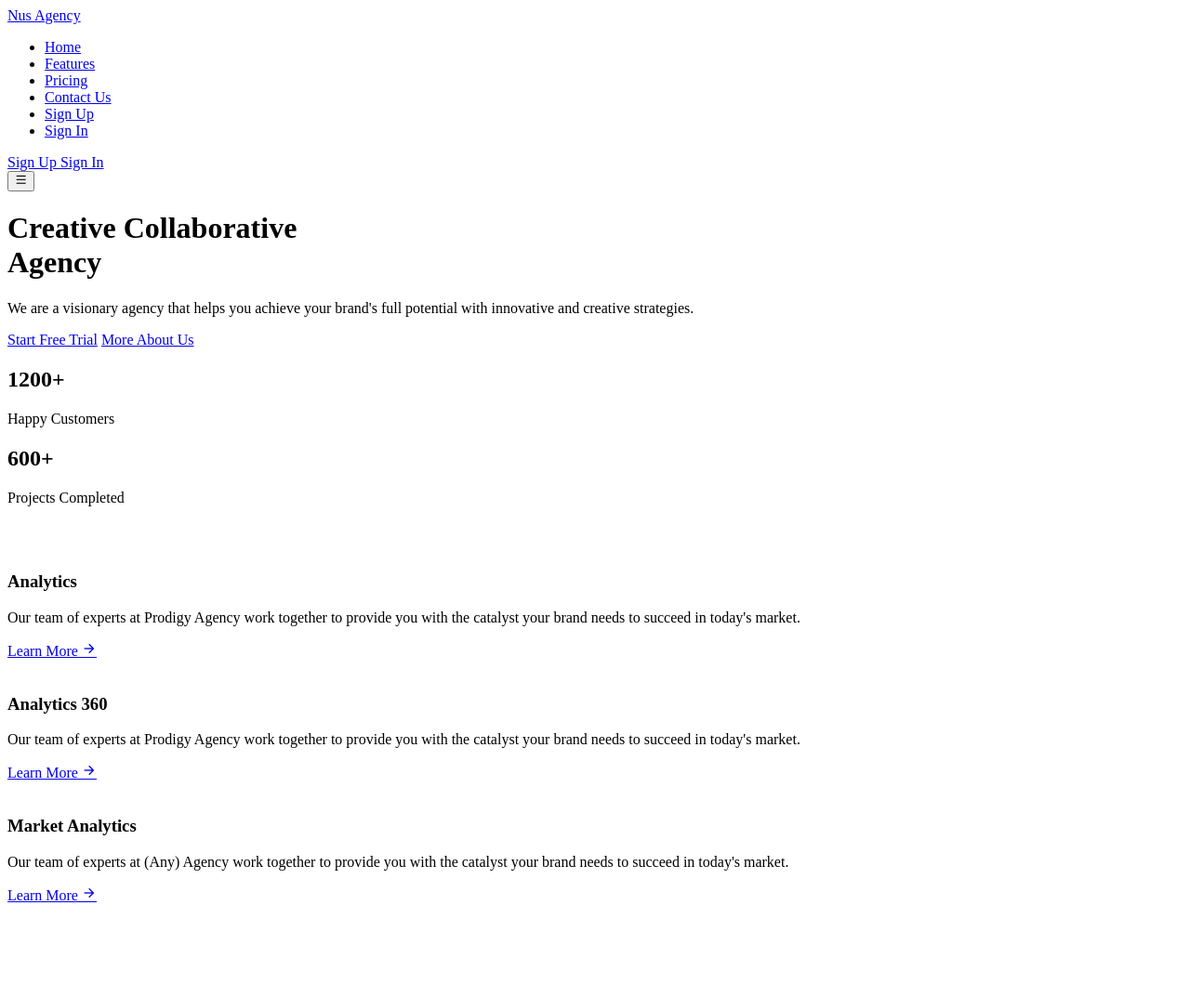
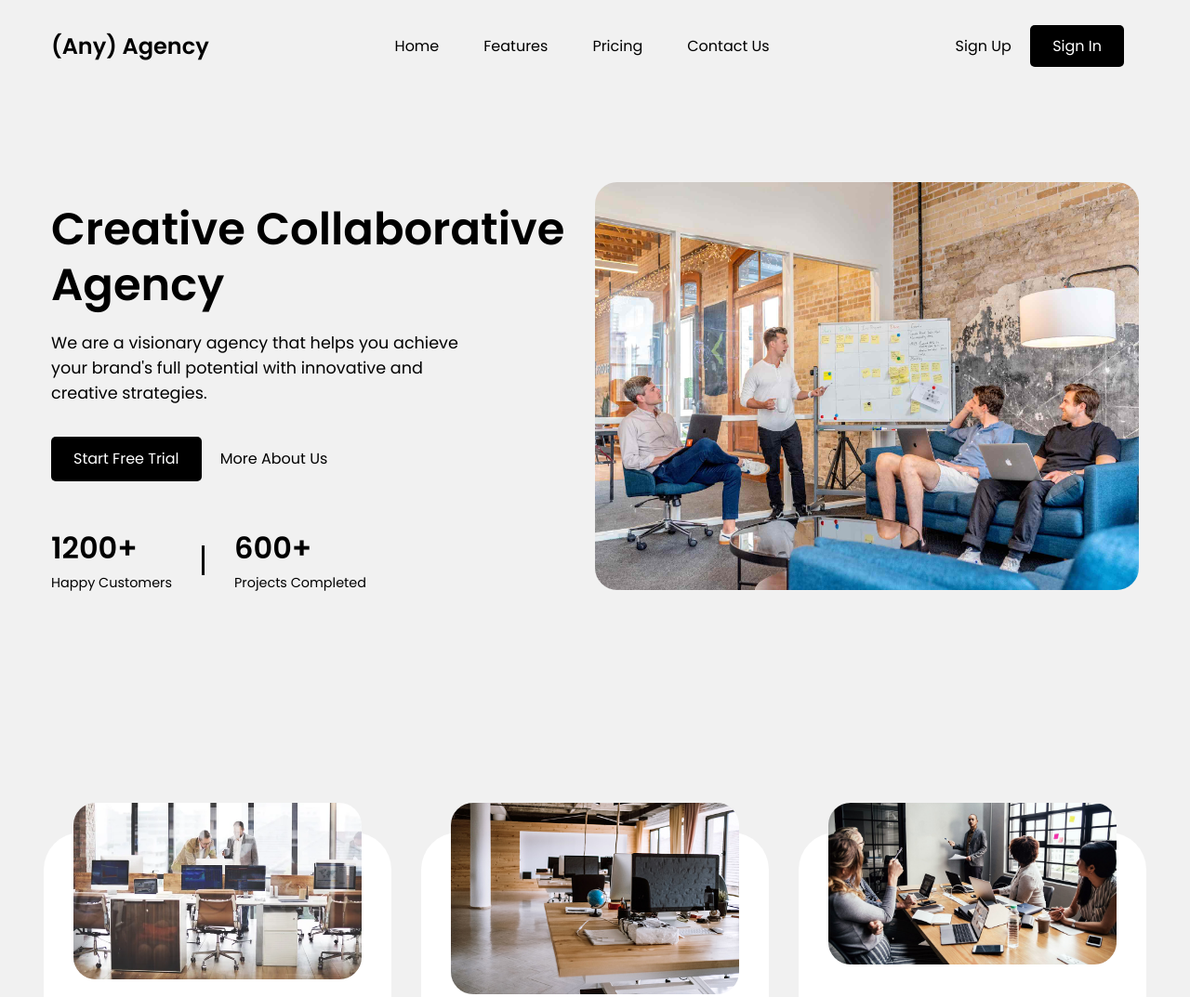
Before and after one commit to TEkdahl92/Mini-Website, a plain HTML site: page index.html in a window 1280 px wide. Shown: the top 1073 px of the page at 93% size. Before the commit the page ends 981 px from the top, so only its background shows below. Drawn offline with nearby package versions, Linux system fonts and the light colour scheme.

Commit message:
added functionality and styling to the page, will be just a template for future business

```diff
--- a/index.html
+++ b/index.html
@@ -11,13 +11,13 @@
     <!-- Custom CSS -->
     <link rel="stylesheet" href="style.css">
 
-    <title>Nus Agency</title>
+    <title>(Any) Agency</title>
 </head>
 <body>
     <header>
         <div class="container">
             <nav class="navbar">
-                <a href="index.html" class="brand">Nus Agency</a>
+                <a href="index.html" class="brand">(Any) Agency</a>
                 <ul class="menu">
                     <li><a href="#">Home</a></li>
                     <li><a href="#">Features</a></li>
@@ -79,7 +79,7 @@
                     </div>
                 </div>
                 <div class="banner">
-                    <img src="./image/office.jpg" alt="">
+                    <img src="./images/office.jpg" alt="">
                 </div>
             </div>
         </div>
@@ -90,11 +90,11 @@
 
             <!-- card 1 -->
             <div class="card">
-                <img src="./image/office2.jpg" alt="">
+                <img src="./images/office2.jpg" alt="">
                 <div class="card-text">
                     <h3>Analytics</h3>
                     <p>
-                        Our team of experts at Prodigy Agency work together to provide you with the catalyst your brand needs to succeed in today's market.
+                        Our team of experts at (Any) Agency work together to provide you with the catalyst your brand needs to succeed in today's market.
                     </p>
                     <a href="#">
                         Learn More
@@ -105,11 +105,11 @@
 
             <!-- card 2 -->
             <div class="card">
-                <img src="./image/office3.jpg" alt="">
+                <img src="./images/office3.jpg" alt="">
                 <div class="card-text">
                     <h3>Analytics 360</h3>
                     <p>
-                        Our team of experts at Prodigy Agency work together to provide you with the catalyst your brand needs to succeed in today's market.
+                        Our team of experts at (Any) Agency work together to provide you with the catalyst your brand needs to succeed in today's market.
                     </p>
                     <a href="#">
                         Learn More
@@ -120,7 +120,7 @@
 
             <!-- card 3 -->
             <div class="card">
-                <img src="./image/office4.jpg" alt="">
+                <img src="./images/office4.jpg" alt="">
                 <div class="card-text">
                     <h3>Market Analytics</h3>
                     <p>
--- a/script.js
+++ b/script.js
@@ -0,0 +1,38 @@
+const menu = document.querySelector(".menu");
+const menuBtn = document.querySelector(".menu-btn");
+const counters = document.querySelectorAll(".counter");
+
+// Toggle open/close menu
+menuBtn.addEventListener("click", () => {
+    menu.classList.toggle("menu-open");
+});
+
+// Select all counters
+counters.forEach(counter => {
+    // Set counter values to zero
+    counter.innerText = 0;
+    // Set count variable to track the count
+    let count = 0;
+
+    // Update count function
+    function updateCount() {
+        // Get counter target number to count to
+        const target = parseInt(counter.dataset.count);
+        // As long as the count is below the target number
+        if(count < target) {
+            // Increment the count by 10
+            count += 10;
+            // Set the counter text to the count
+            counter.innerText = count + "+";
+            // Repeat this every 10 miliseconds
+            setTimeout(updateCount, 10); /* Count Speed */
+            // And when the target is reached
+        } else {
+            // Set the counter text to the target number
+            counter.innerText = target + "+";
+        }
+    }
+
+    // Run the function initialy
+    updateCount();
+});
--- a/style.css
+++ b/style.css
@@ -0,0 +1,276 @@
+@import url('https://fonts.googleapis.com/css2?family=Playfair+Display:wght@400;500;600;700;800;900&family=Poppins:wght@100;200;300;400;500;600&display=swap');
+
+* {
+    margin: 0;
+    padding: 0;
+    box-sizing: border-box;
+}
+
+body {
+    background: #f1f1f1;
+    font-family: 'Poppins', sans-serif;
+}
+
+a {
+    text-decoration: none;
+    color: #000;
+}
+
+a:not(.btn-primary):hover {
+    color: #6b6b6b;
+}
+
+p {
+    margin: 1em 0;
+}
+
+ul {
+    list-style: none;
+}
+
+.btn-primary {
+    background: #000;
+    padding: 0.7em 1.5em;
+    border-radius: 5px;
+    color: #fff;
+    margin: 0 1em;
+}
+
+.container {
+    max-width: 1250px;
+    margin: 0 auto;
+    padding: 0 2.5em;
+}
+
+header {
+    margin-bottom: 4em;
+}
+
+header .container {
+    display: flex;
+    justify-content: flex-start;
+    align-items: center;
+    flex-direction: column;
+    min-height: 100vh;
+}
+
+.navbar {
+    display: flex;
+    justify-content: space-between;
+    align-items: center;
+    width: 100%;
+    padding: 2em 0;
+}
+
+.brand {
+    font-size: 1.5em;
+    font-weight: 700;
+}
+
+.navbar .menu {
+    display: flex;
+    justify-content: space-between;
+    align-items: center;
+    gap: 3em;
+}
+
+.menu-btn {
+    background: none;
+    border: none;
+    cursor: pointer;
+    font-size: 1.5em;
+    display: none;
+}
+
+.btn-list-item {
+    display: none;
+}
+
+.header-body {
+    display: grid;
+    grid-template-columns: 1fr 1fr;
+    align-items: center;
+    min-height: 80vh;
+}
+
+.header-body .btn {
+    margin: 1em 0;
+    display: inline-block;
+}
+
+.banner img {
+    width: 100%;
+    height: 100%;
+    border-radius: 1.5em;
+    animation: fadeIn 0.6s ease-in;
+}
+
+.title {
+    font-size: 3em;
+    margin: 0.4em 0;
+    line-height: 60px;
+    animation: slideUp 0.6s ease-in;
+}
+
+.header-text p {
+    font-size: 1.1em;
+    line-height: 27px;
+    max-width: 450px;
+}
+
+.header-text .btn-primary {
+    margin-right: 1em;
+}
+
+.stats {
+    display: flex;
+    align-items: center;
+}
+
+.stats > div {
+    margin: 2em 2em 0 0;
+}
+
+.stats h2 {
+    font-size: 2em;
+}
+
+.stats p {
+    margin: 0;
+    font-size: 0.9em;
+}
+
+.line {
+    background: #000;
+    margin: 0 1.5em;
+    width: 3px;
+    height: 2em;
+}
+
+.cards {
+    margin-bottom: 2em;
+}
+
+.cards .container {
+    padding: 2em;
+    display: grid;
+    grid-template-columns: repeat(3, 1fr);
+    justify-items: center;
+    grid-gap: 2em;
+}
+
+.cards img {
+    width: 100%;
+    border-radius: 1.5em;
+    margin-top: -4em;
+    transition: 0.3s;
+}
+
+.card {
+    background: #fff;
+    padding: 2em;
+    border-radius: 2.5em;
+}
+
+.card-text {
+    margin: 1.5em 1em 0 1em;
+}
+
+.card p {
+    margin: 1em 0;
+    font-size: 0.9em;
+    line-height: 27px;
+}
+
+.card:hover img {
+    transform: translateY(-2em);
+}
+
+.card a {
+    display: flex;
+    align-items: center;
+}
+
+.card a i{
+    margin: 0 0.5em;
+}
+
+@keyframes fadeIn {
+    0% {
+        opacity: 0;
+    }
+
+    100% {
+        opacity: 1;
+    }
+}
+
+@keyframes slideUp {
+    0% {
+        opacity: 0;
+        transform: translateY(100px);
+    }
+    100% {
+        opacity: 1;
+        transform: translateY(0px);
+    }
+}
+
+@media screen and (max-width: 1000px) {
+    .menu-btn {
+        display: block;
+    }
+
+    .navbar .menu {
+        background: #ffffff;
+        box-shadow: 0em 1em 8em rgba(26, 26, 26, 0.1);
+        position: absolute;
+        left: 0;
+        top: 6em;
+        width: 100%;
+        height: 0;
+        display: flex;
+        justify-content: center;
+        align-items: center;
+        flex-direction: column;
+        opacity: 0;
+        transition: 0.6s;
+        overflow: hidden;
+        z-index: 9;
+    }
+
+    .navbar .buttons {
+        display: none;
+    }
+
+    .btn-list-item {
+        display: block;
+    }
+
+    /* Open Class For Javascript Toggle */
+    .navbar .menu-open {
+        opacity: 1;
+        height: 20em;
+        overflow: visible;
+    }
+
+    .navbar .menu {
+        padding: 3em 0;
+        flex-direction: column;
+        justify-content: flex-start;
+        overflow-y: scroll;
+    }
+
+    .header-body,
+    .cards .container {
+        grid-template-columns: 1fr;
+    }
+
+    .card {
+        margin: 2em 0;
+    }
+
+    .banner {
+        display: none;
+    }
+}
```
